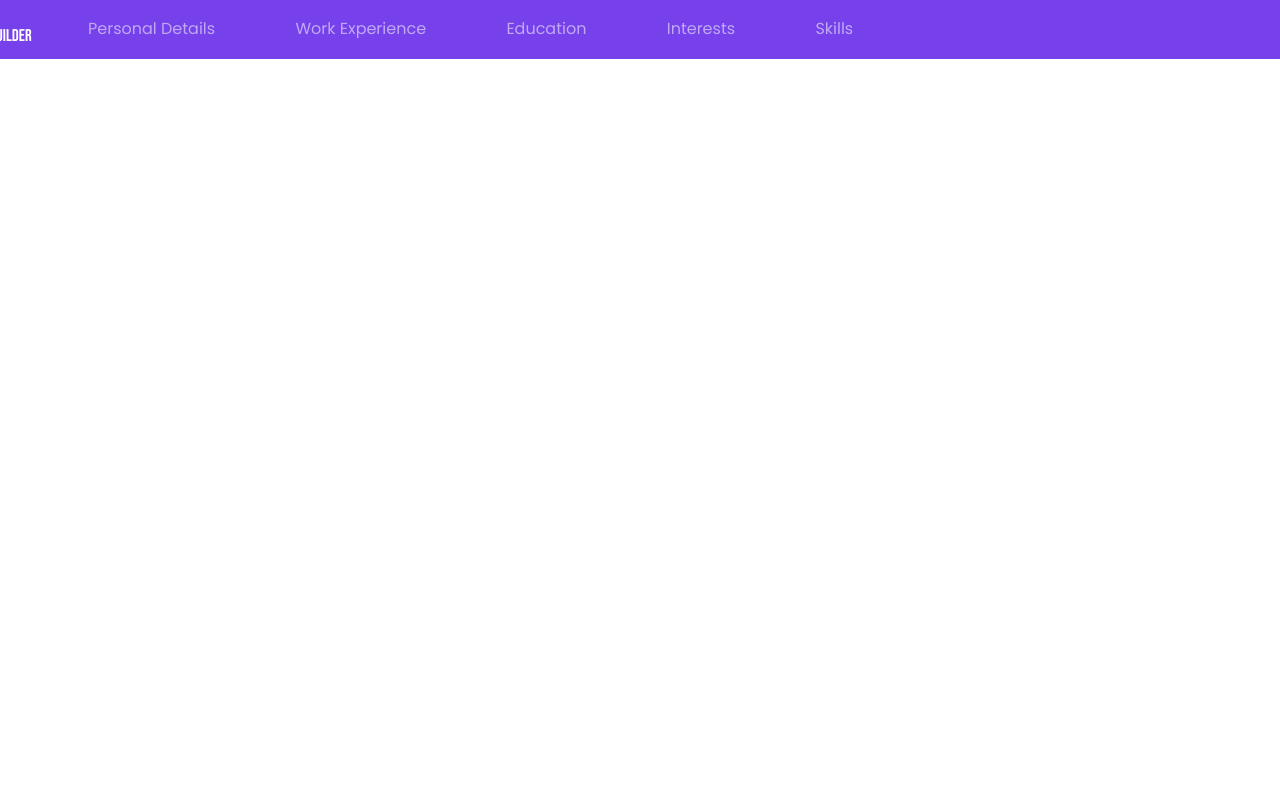
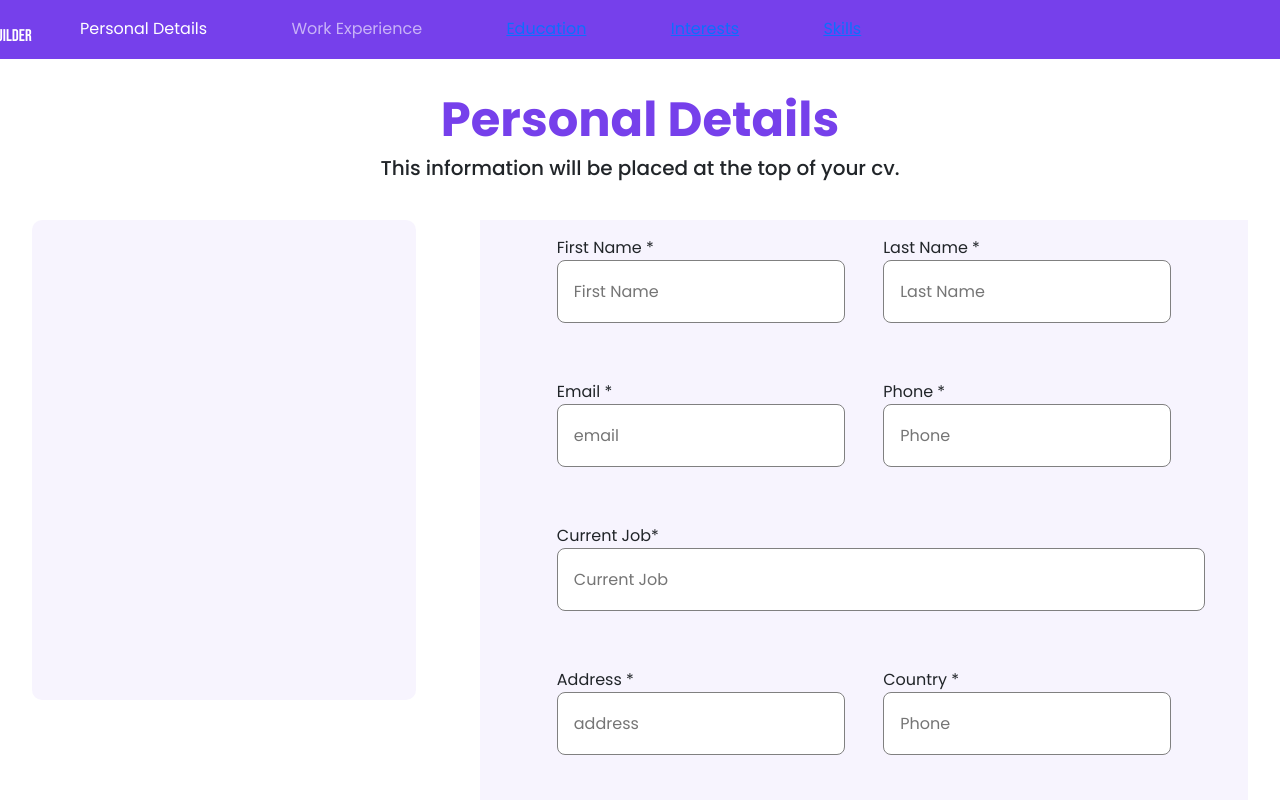
Before and after one commit to ibrahimkonlan/CV-Builder, a React (Create React App) app: page /personal in a window 1280 px wide. Shown: the top 800 px of the page. Built offline with nearby package versions, Linux system fonts and the light colour scheme.

Commit message:
boiler plate for personal details completed

```diff
--- a/package.json
+++ b/package.json
@@ -3,6 +3,7 @@
   "version": "0.1.0",
   "private": true,
   "dependencies": {
+    "@hookform/resolvers": "^2.9.1",
     "@testing-library/jest-dom": "^5.16.4",
     "@testing-library/react": "^13.3.0",
     "@testing-library/user-event": "^13.5.0",
@@ -10,9 +11,11 @@
     "react": "^18.1.0",
     "react-bootstrap": "^2.4.0",
     "react-dom": "^18.1.0",
+    "react-hook-form": "^7.32.0",
     "react-router-dom": "^6.3.0",
     "react-scripts": "5.0.1",
-    "web-vitals": "^2.1.4"
+    "web-vitals": "^2.1.4",
+    "yup": "^0.32.11"
   },
   "scripts": {
     "start": "react-scripts start",
--- a/src/App.js
+++ b/src/App.js
@@ -3,13 +3,16 @@ import { BrowserRouter as Router, Routes, Route } from "react-router-dom";
 import "bootstrap/dist/css/bootstrap.min.css";
 import Navigation from "./components/Navigation/Navigation";
 import HomePage from "./components/HomePage/HomePage";
-
+import PersonalDetails from "./components/PersonalDetails/PersonalDetails";
+import WorkExperience from "./components/WorkExperience/WorkExperience";
 function App() {
   return (
     <Router>
       <Navigation />
       <Routes>
         <Route path="/" element={<HomePage />} />
+        <Route path="/personal" element={<PersonalDetails />} />
+        <Route path="/work" element={<WorkExperience />} />
       </Routes>
     </Router>
   );
--- a/src/components/Navigation/Navigation.js
+++ b/src/components/Navigation/Navigation.js
@@ -5,23 +5,38 @@ import Navbar from "react-bootstrap/Navbar";
 import Logo from "../../assets/logoCV.png";
 import Image from "react-bootstrap/Image";
 import "./Navigation.Style.css";
+import { NavLink } from "react-router-dom";
 
 const Navigation = () => {
   return (
     <div>
       <Navbar className="navbar" variant="dark">
         <Container>
-          <Navbar.Brand href="#home" className="logo">
+          <Navbar.Brand to="#home" className="logo">
             <Image src={Logo} />
           </Navbar.Brand>
           <Nav className="me-auto">
-            <Nav.Link href="#Personal Details" className="personal-details">
+            <NavLink
+              to="personal"
+              style={({ isActive }) => ({
+                color: isActive ? "white" : "rgba(255, 255, 255, 0.6)",
+                textDecoration: "none",
+              })}
+            >
               Personal Details
-            </Nav.Link>
-            <Nav.Link href="#Work Experience">Work Experience</Nav.Link>
-            <Nav.Link href="#Education">Education</Nav.Link>
-            <Nav.Link href="#interests">Interests</Nav.Link>
-            <Nav.Link href="#skills">Skills</Nav.Link>
+            </NavLink>
+            <NavLink
+              to="work"
+              style={({ isActive }) => ({
+                color: isActive ? "white" : "rgba(255, 255, 255, 0.6)",
+                textDecoration: "none",
+              })}
+            >
+              Work Experience
+            </NavLink>
+            <NavLink to="#Education">Education</NavLink>
+            <NavLink to="#interests">Interests</NavLink>
+            <NavLink to="#skills">Skills</NavLink>
           </Nav>
         </Container>
       </Navbar>
--- /dev/null
+++ b/src/components/PersonalDetails/PersonalDetails.Style.css
@@ -0,0 +1,116 @@
+.text-wrapper{
+    width: 50%;
+    margin: 2em auto;
+    display: flex;
+    flex-direction: column;
+    justify-content: center;
+    align-items: center;
+}
+.text-wrapper h1{
+    font-size: 3em;
+    font-weight: bold;
+    color: #7640EB;
+
+}
+form{
+    height: 120vh;
+}
+.personal-details{
+    display: flex;
+    justify-content: space-around;
+    height: 80%;
+}
+.image-upload{
+    /* border: 1px solid black; */
+    width: 30%;
+    height: 60vh;
+    border-radius: 10px;
+    background-color:#7640eb0f;
+}
+.details-wrapper{
+    width: 60%;
+    height: 100vh;
+    background-color:#7640eb0f;
+}
+input{
+    width: 18em;
+    height: 7.8vh;
+    border-radius: 8px;
+    border: 1px solid grey;
+    outline-color: #7640EB;
+    padding-left: 1em;
+}
+.fullname{
+    width: 80%;
+    margin-top: 1em;
+    margin-left:  auto;
+    margin-right: auto;
+    display: flex;
+    justify-content: space-between;
+}
+.firstname{
+    display: flex;
+    flex-direction: column;
+    height: 18vh;
+}
+
+.lastname{
+    display: flex;
+    flex-direction: column;
+    height: 18vh;
+}
+.email-phone-container{
+    width: 80%;
+    margin-left:  auto;
+    margin-right: auto;
+    display: flex;
+    justify-content: space-between;
+}
+
+.phone{
+    display: flex;
+    flex-direction: column;
+    height: 18vh;
+}
+.email{
+    display: flex;
+    flex-direction: column;
+    height: 18vh;
+}
+.current-job{
+    width: 80%;
+    margin-left:  auto;
+    margin-right: auto;
+    display: flex;
+    justify-content: space-between;
+}
+.job{
+    display: flex;
+    flex-direction: column;
+    height: 18vh;
+}
+input[type=text]{
+    width: 40.5em;
+    height: 7.8vh;
+    border-radius: 8px;
+    border: 1px solid grey;
+    outline-color: #7640EB;
+    padding-left: 1em;
+}
+.address-country-container{
+    width: 80%;
+    margin-left:  auto;
+    margin-right: auto;
+    display: flex;
+    justify-content: space-between;
+}
+.address{
+    display: flex;
+    flex-direction: column;
+    height: 18vh;
+}
+.country{
+    display: flex;
+    flex-direction: column;
+    height: 18vh;
+}
--- /dev/null
+++ b/src/components/PersonalDetails/PersonalDetails.js
@@ -0,0 +1,100 @@
+import React from "react";
+import "./PersonalDetails.Style.css";
+import { useForm } from "react-hook-form";
+import { yupResolver } from "@hookform/resolvers/yup";
+import * as yup from "yup";
+
+const personalSchema = yup.object().shape({
+  firstName: yup.string().required(),
+  lastName: yup.string().required(),
+  email: yup.string().email().required(),
+  phone: yup.number().required(),
+  currentJob: yup.string().required(),
+  address: yup.string().required(),
+  country: yup.string().required(),
+});
+
+const PersonalDetails = () => {
+  const {
+    register,
+    reset,
+    handleSubmit,
+    formState: { errors },
+  } = useForm({
+    resolver: yupResolver(personalSchema),
+  });
+  const onSubmit = (data) => {
+    console.log(data);
+    reset();
+  };
+  return (
+    <>
+      <div className="text-wrapper">
+        <h1> Personal Details</h1>
+        <h5>This information will be placed at the top of your cv.</h5>
+      </div>
+
+      <form onSubmit={handleSubmit(onSubmit)}>
+        <div className="personal-details">
+          <div className="image-upload"></div>
+          <div className="details-wrapper">
+            <div className="fullname">
+              <div className="firstname">
+                <label>First Name *</label>
+                <input  placeholder="First Name" {...register("firstName")} />
+                {errors.firstName && <p>{errors.firstName.message}</p>}
+              </div>
+
+              <div className="lastname">
+                <label>Last Name *</label>
+                <input  placeholder="Last Name" {...register("lastName")} />
+                {errors.lastName && <p>{errors.lastName.message}</p>}
+              </div>
+            </div>
+
+            <div className="email-phone-container">
+              <div className="email">
+                <label>Email *</label>
+                <input  placeholder="email" {...register("email")} />
+                {errors.email && <p>{errors.email.message}</p>}
+              </div>
+
+              <div className="phone">
+                <label>Phone *</label>
+                <input  placeholder="Phone" {...register("phone")} />
+                <p>{errors.phone && "should contain only numbers"}</p>
+              </div>
+            </div>
+
+            <div className="current-job">
+              <div className="job">
+                <label>Current Job*</label>
+                <input  type="text" placeholder="Current Job" {...register("currentJob")} />
+                {errors.currentJob && <p>{errors.currentJob.message}</p>}
+              </div>
+            </div>
+
+            <div className="address-country-container">
+              <div className="address">
+                <label>Address *</label>
+                <input  placeholder="address" {...register("address")} />
+                {errors.address && <p>{errors.address.message}</p>}
+              </div>
+
+              <div className="country">
+                <label>Country *</label>
+                <input  placeholder="Phone" {...register("country")} />
+                {errors.country && <p>{errors.country.message}</p>}
+              </div>
+            </div>
+
+          </div>
+        </div>
+
+        <input type="submit" />
+      </form>
+    </>
+  );
+};
+
+export default PersonalDetails;
--- /dev/null
+++ b/src/components/WorkExperience/WorkExperience.js
@@ -0,0 +1,9 @@
+import React from 'react'
+
+const WorkExperience = () => {
+  return (
+    <div>WorkExperience</div>
+  )
+}
+
+export default WorkExperience
```
Also changed, not shown: src/components/WorkExperience/WorkExperience.Style.css (added), 1 other file (tests, documents, lock files or other folders).
